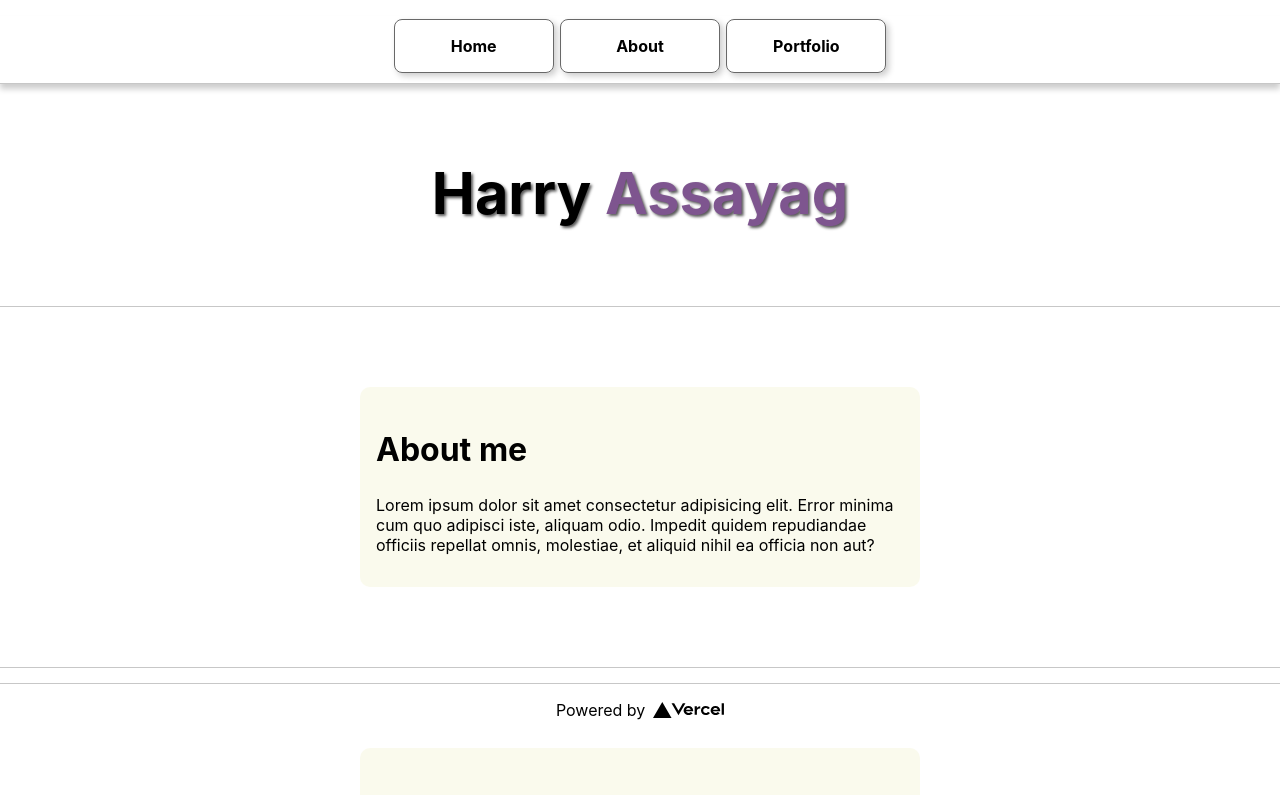
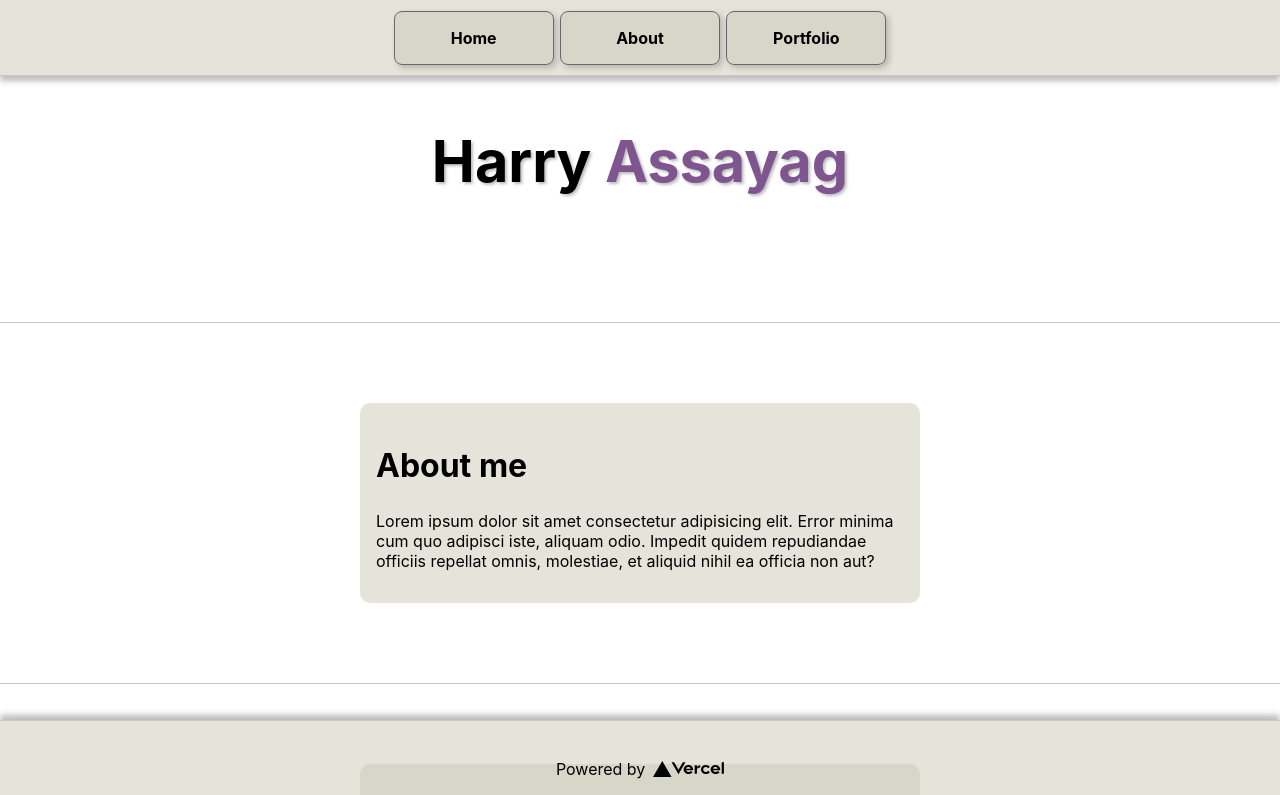
Before and after one commit to hassayag/resume, a Next.js app: page / in a window 1280 px wide. Shown: the top 795 px of the page. Built offline with nearby package versions, Linux system fonts and the light colour scheme.

Commit message:
colouring

```diff
--- a/pages/common.module.sass
+++ b/pages/common.module.sass
@@ -5,7 +5,7 @@
   width: 100%
   display: flex
   flex-direction: column
-  justify-content: center
+  justify-content: flex-start
   align-items: center
 
 .section
@@ -22,23 +22,3 @@
 .heading
   font-size: 2rem
   text-align: left
-
-.footer
-  position: absolute
-  bottom: 5rem
-  width: 100%
-  border-top: 1px solid $divider
-  display: flex
-  justify-content: center
-  align-items: center
-
-  & img
-    margin-left: 0.5rem
-
-  & a
-    padding-top: 1rem
-    display: flex
-    justify-content: center
-    align-items: center
-    text-decoration: none
-    color: inherit
--- a/pages/home.module.sass
+++ b/pages/home.module.sass
@@ -2,7 +2,7 @@
 
 .title
   color: secondary
-  margin: 5rem
+  margin: 8rem
   line-height: 1.15
   font-size: 3.6rem
   text-align: center
@@ -22,11 +22,14 @@
   justify-content: center
   flex-direction: row
   position: absolute
-  top: 1rem
+  top: 0rem
   width: 100%
+  right: 0
+  padding-top: 0.5rem
   padding-bottom: 0.4rem
   border-bottom: 1px solid $divider
-  box-shadow: 0 5px 6px 0 rgba(0,0,0,.2)
+  box-shadow: 0 5px 6px 0 $shadow
+  background-color: $header-footer
 
 .card
   min-width: 10rem
@@ -36,6 +39,7 @@
   padding: 1rem 0.3rem 1rem 0.3rem
   text-align: center
   color: black
+  background-color: $highlight
   text-decoration: none
   font-weight: bold
   border: 1px solid $secondary
@@ -49,9 +53,32 @@
 .card:hover,
 .card:focus,
 .card:active
-  color: $glow
+  color: $glow-shadow
   border-color: $glow
   box-shadow: 3px 3px 6px 0 $glow-shadow
 
 .logo
   height: 1em
+
+.footer
+  position: absolute
+  bottom: 0rem
+  min-height: 5rem
+  width: 100%
+  border-top: 1px solid $divider
+  display: flex
+  justify-content: center
+  align-items: center
+  box-shadow: 0 -5px 6px 0 $shadow
+  background-color: $header-footer
+
+  & img
+    margin-left: 0.5rem
+
+  & a
+    padding-top: 1rem
+    display: flex
+    justify-content: center
+    align-items: center
+    text-decoration: none
+    color: inherit
--- a/pages/index.jsx
+++ b/pages/index.jsx
@@ -4,9 +4,9 @@ import styles from './home.module.sass';
 
 export default function Home() {
   return (
-    <div className={styles.container}>
+    <div className={commonStyles.container}>
       <Head>
-        <title>Create Next App</title>
+        <title>harry.assayag</title>
         <link rel="icon" href="/favicon.ico" />
       </Head>
 
@@ -48,7 +48,7 @@ export default function Home() {
         </div>
       </main>
 
-      <footer className={commonStyles.footer}>
+      <footer className={styles.footer}>
         <a
           href="https://vercel.com?utm_source=create-next-app&utm_medium=default-template&utm_campaign=create-next-app"
           target="_blank"
@@ -61,7 +61,7 @@ export default function Home() {
 
       <style jsx>{`
         main {
-          padding: 5rem 0;
+          padding: 0;
         }
         code {
           background: #fafafa;
--- a/pages/theme.sass
+++ b/pages/theme.sass
@@ -1,7 +1,8 @@
 $primary: #7e558f
 $secondary: #686868
-$highlight: rgba(245, 245, 220, 0.507)
+$highlight: rgba(202, 202, 185, 0.507)
 $divider: #c7c7c7
-$shadow: rgb(87, 87, 87)
+$shadow: rgba(94, 94, 94, 0.411)
 $glow: #a780b8
 $glow-shadow: #7f5492
+$header-footer: rgba(202, 202, 185, 0.507)
```
